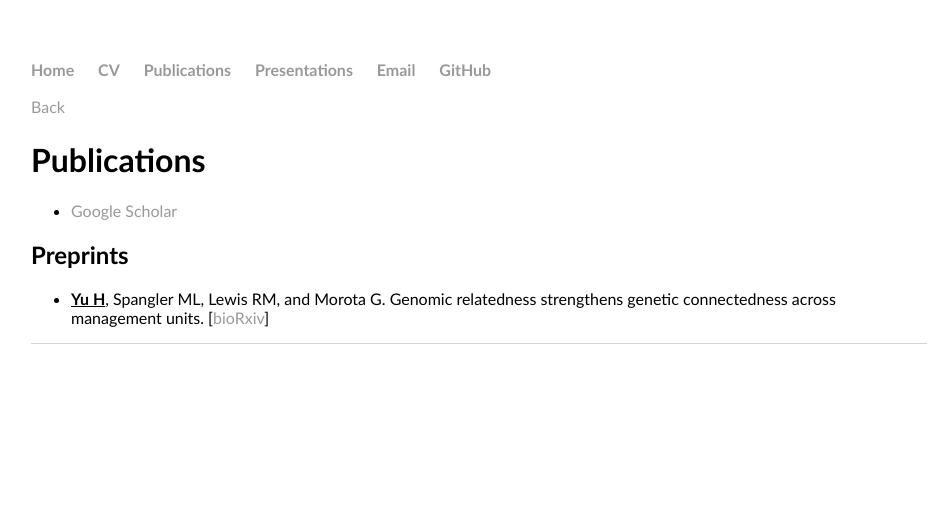
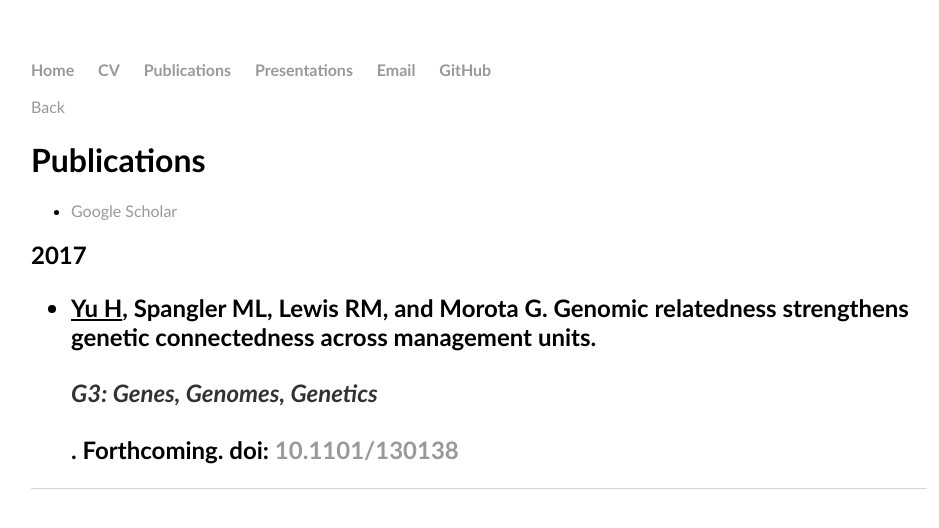
Before and after one commit to HaipengU/HaipengU.github.io, a Jekyll site: the page built from publications/publications.html, in a window 1280 px wide. Shown: the top 528 px of the page, without its empty margins (161-1100 px from the left). Built offline with Jekyll 4.4.1, drawn with Linux system fonts in a browser that asks for light colours.

Commit message:
publication_update

```diff
--- a/publications/publications.html
+++ b/publications/publications.html
@@ -13,14 +13,22 @@ title: Haipeng Yu
   <li><a target="_blank" href="https://scholar.google.com/citations?user=JdcOaX0AAAAJ&hl=en">Google Scholar</a></li>
  </ul>
 
-<h2>Preprints</h2>
-<p>
+ <h2>2017<h2>
+ <p>
+  <ul>
+    <li><strong><u>Yu H</u></strong>, Spangler ML, Lewis RM, and Morota G. Genomic relatedness strengthens genetic connectedness across management units.
+        <p><i>G3: Genes, Genomes, Genetics</i></p>. Forthcoming. doi: <a href="https://dx.doi.org/10.1101/130138">10.1101/130138</a>
+
+
+<!--
+ <h2>Preprints</h2>
+ <p>
   <ul>
     <li><strong><u>Yu H</u></strong>, Spangler ML, Lewis RM, and Morota G. Genomic relatedness strengthens genetic connectedness across management units.
       [<a href="https://dx.doi.org/10.1101/130138">bioRxiv</a>]
   </li>
   </ul>
 </p>
-
+-->
 
 </div><!-- /.container -->
```
